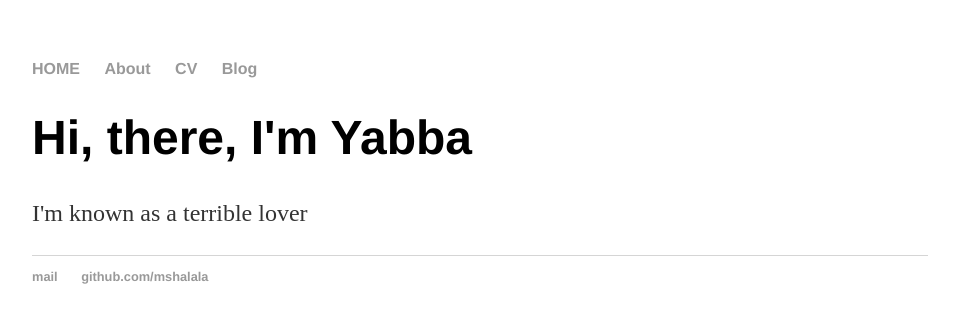
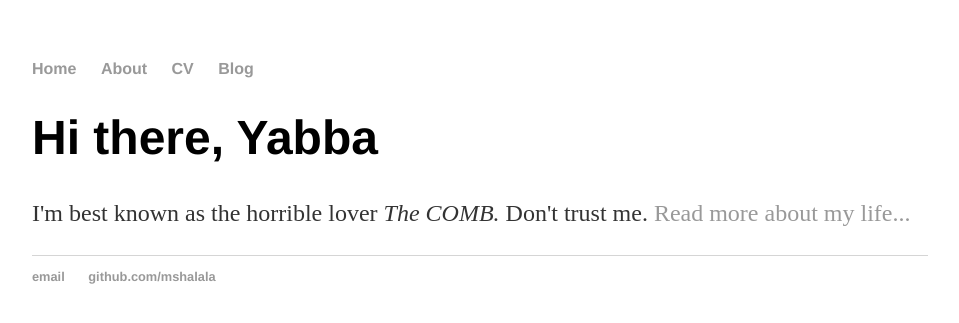
Before and after one commit to mshalala/mshalala.github.io, a Jekyll site: the page built from index.html, in a window 1280 px wide. Shown: the top 323 px of the page, without its empty margins (160-1119 px from the left). Built offline with Jekyll 4.4.1, drawn with Linux system fonts in a browser that asks for light colours.

Commit message:
Update index.html

```diff
--- a/index.html
+++ b/index.html
@@ -1,30 +1,8 @@
-<!DOCTYPE html>
-<html>
-    <head>
-      <title>Yabba</title>
-      <!-- link to main stylesheet -->
-      <link rel="stylesheet" type="text/css" href="/css/main.css">
-    </head>
-    <body>
-      <nav>
-        <ul>
-          <li><a href="/">HOME</a></li>
-          <li><a href="/about">About</a></li>
-          <li><a href="/cv">CV</a></li>
-          <li><a href="/blog">Blog</a></li>
-        </ul>
-        </nav>
-        <div class="container">
-        <div class="blurb">
-          <h1>Hi, there, I'm Yabba</h1>
-            <p>I'm known as a terrible lover</p>
-          </div><!-- /.blurb -->
-          </div><!-- /.container -->
-         <footer>
-         <ul>
-          <li><a href="someguy.spokane@yahoo.com">mail</a></li>
-              <li><a href="https://github.com/mshalala">github.com/mshalala</a></li>
-         </ul>
-         </footer>
-   </body>
-</html>
+---
+layout: default
+title: Hank Quinlan, Horrible Cop
+---
+<div class="blurb">
+	<h1>Hi there, Yabba</h1>
+	<p>I'm best known as the horrible lover <em>The COMB.</em> Don't trust me. <a href="/about">Read more about my life...</a></p>
+</div><!-- /.blurb -->
```
